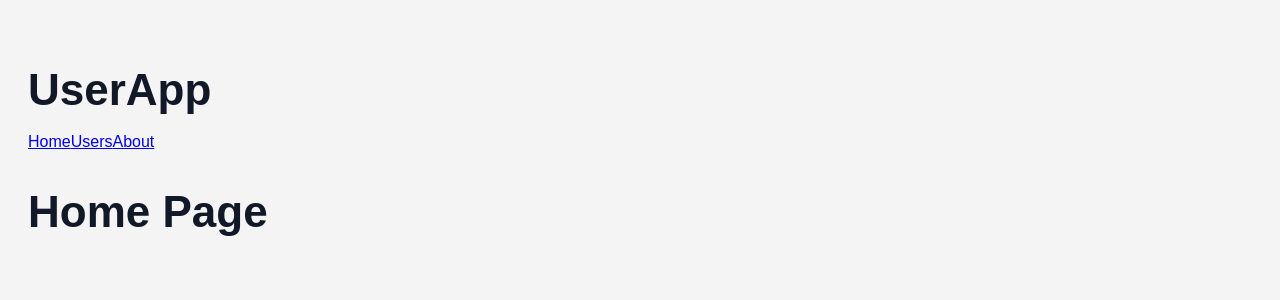
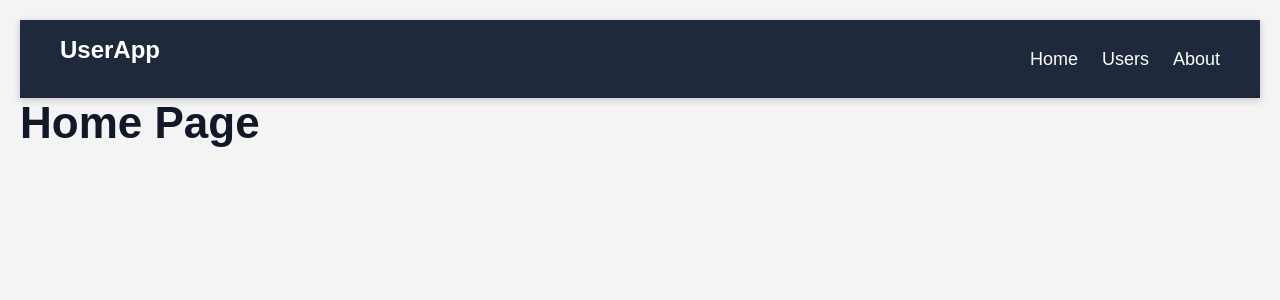
Before and after one commit to DalaiAnita/day-01-react, a React (Vite) app in the folder my-first-react-app/: page / in a window 1280 px wide. Shown: the top 300 px of the page. Built offline with nearby package versions, Linux system fonts and the light colour scheme.

Commit message:
Navbar links added

```diff
--- a/my-first-react-app/src/components/Navbar.css
+++ b/my-first-react-app/src/components/Navbar.css
@@ -0,0 +1,34 @@
+.navbar {
+    display: flex;
+    justify-content: space-between;
+    align-items: center;
+
+    padding: 16px 40px;
+    background-color: #1e293b;
+    box-shadow: 0 2px 8px rgba(0, 0, 0, 0.2);
+}
+
+.logo {
+  color: white;
+  font-size: 24px;
+  font-weight: bold;
+}
+
+.nav-links {
+  display: flex;
+  gap: 24px;
+}
+
+.nav-links a {
+  text-decoration: none;
+  color: white;
+
+  font-size: 18px;
+  font-weight: 500;
+
+  transition: 0.3s;
+}
+
+.nav-links a:hover {
+  color: #38bdf8;
+}
--- a/my-first-react-app/src/pages/Users.css
+++ b/my-first-react-app/src/pages/Users.css
@@ -6,11 +6,15 @@ body{
 
 .container {
   max-width: 1200px;
-  margin: auto;
+  margin: 40px auto;
+  padding: 0 20px;
 }
 
 * {
   transition: 0.2s ease;
+  box-sizing: border-box;
+  margin: 0;
+  padding: 0;
 }
 
 .toolbar {
@@ -19,7 +23,7 @@ body{
   display: flex;
   flex-direction: column;
   gap: 20px;
-  margin: 20px;
+  margin-top: 20px;
   padding: 16px;
 }
 
@@ -33,7 +37,6 @@ body{
 }
 
 input {
-  width: 240px;
   border-radius: 4px;
   border: 1px solid #4c6baa;
   padding: 0px 10px;
@@ -45,6 +48,18 @@ input:focus {
   box-shadow: 0 0 0 4px rgba(147, 197, 253, 0.35);
 }
 
+input,
+textarea {
+  width: 100%;
+  padding: 12px 14px;
+
+  border-radius: 8px;
+  border: 1px solid #4c6baa;
+
+  font-size: 15px;
+
+  transition: 0.2s ease;
+}
 h2 {
   margin-bottom: 18px;
   color: #111827;
@@ -148,8 +163,9 @@ button:hover {
 }
 
 .search-bar {
-  width: 500px;
+  width: 100%;
   border-radius: 6px;
+  max-width: 500px;
 }
 
 .input-group {
@@ -160,18 +176,22 @@ button:hover {
 
 .form-grid {
   display: grid;
-  grid-template-columns: repeat(3, 1fr);
-  gap: 20px;
+
+  grid-template-columns: repeat(auto-fit, minmax(250px, 1fr));
+
+  gap: 24px;
+
   margin-top: 20px;
 }
-
 .textarea-group {
   display: flex;
   flex-direction: column;
   gap: 8px;
 
 }
-
+.form-card {
+    margin-top: 10px;
+}
 .button-group {
   display: flex;
   justify-content: flex-end;
@@ -179,16 +199,21 @@ button:hover {
   margin-top: 20px;
 }
 
+
 .message-section {
   display: grid;
-  grid-template-columns: 1fr 2fr;
+
+  grid-template-columns: repeat(auto-fit, minmax(300px, 1fr));
+
   gap: 20px;
+
   margin-top: 25px;
+
   align-items: start;
 }
 
 .textarea-box textarea {
-  width: auto;
+  width: 100%;
   padding: 14px;
   border-radius: 10px;
   border: 1px solid #d0d7e2;
--- a/my-first-react-app/src/pages/Users.jsx
+++ b/my-first-react-app/src/pages/Users.jsx
@@ -162,7 +162,7 @@ const searchText = debounceSearch.toLowerCase();
   }
 
     return (
-        <div className="container">
+    <div className="container">
       <h2>User Management</h2>
       <p className="subtitle">Manage and organize your user efficiently.</p>
       <div className="toolbar">
@@ -173,7 +173,7 @@ const searchText = debounceSearch.toLowerCase();
           </button>
         </div>
 
-        <div className="from-card">
+        <div className="form-card">
           <h5 className="section-title">
             <FaUserPlus />
             Add New user
```
